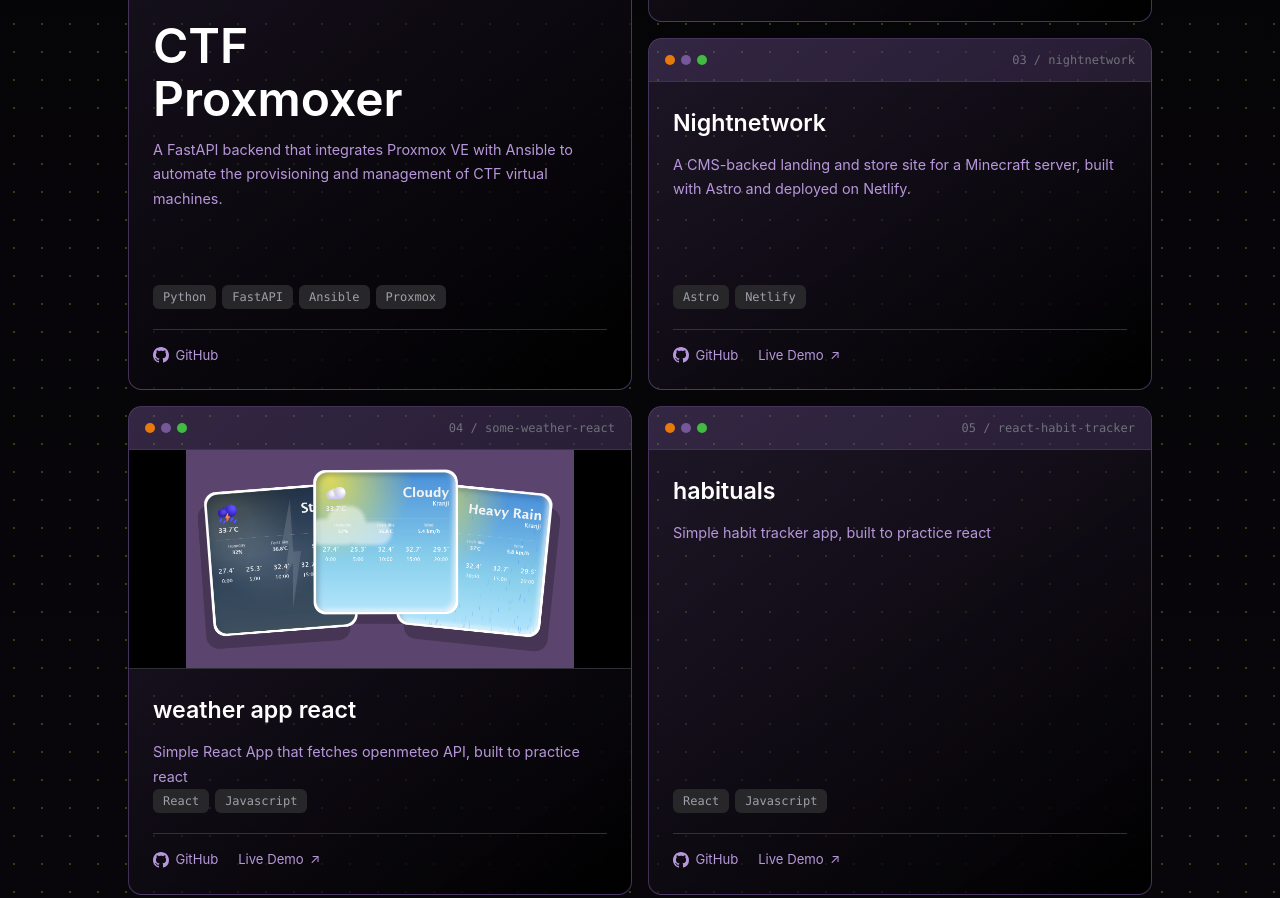
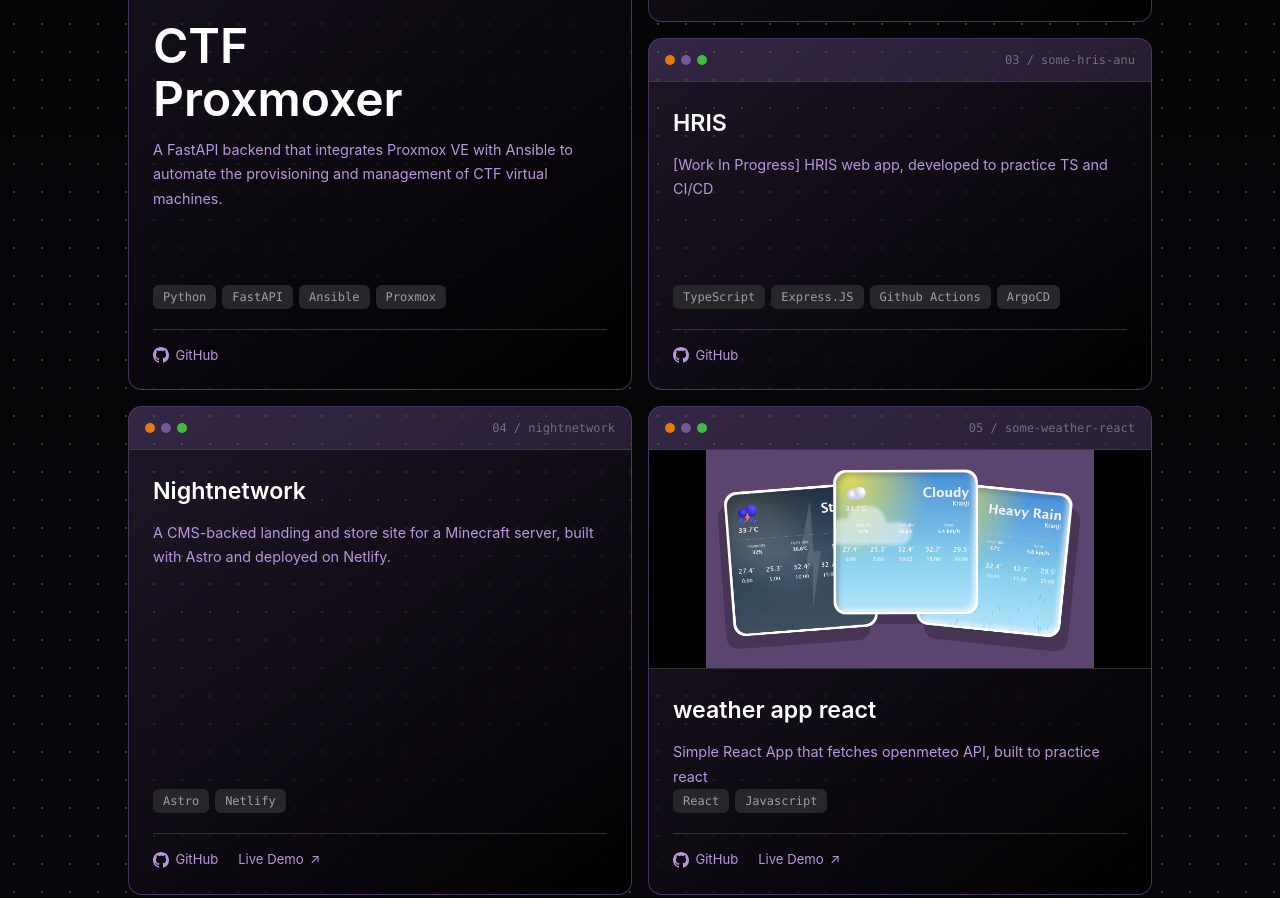
Before and after one commit to penicili/penicili.github.io, an Astro site: page / in a window 1280 px wide. Shown: the part 1950-2848 px from the top of the page. Built offline with nearby package versions, Linux system fonts and the light colour scheme; Astro itself is replaced by a stand-in of ours.

Commit message:
feat: more projects

```diff
--- a/src/components/Projects.astro
+++ b/src/components/Projects.astro
@@ -28,6 +28,14 @@
     tags: ["Kubernetes", "Jenkins", "GitHub Actions", "ArgoCD", "Backstage"],
     github: "https://github.com/penicili/myshortlink",
     demo: null,
+  },
+  {
+    title: "HRIS",
+    slug: "some-hris-anu",
+    description: "[Work In Progress] HRIS web app, developed to practice TS and CI/CD",
+    tags: ["TypeScript", "Express.JS", "Github Actions", "ArgoCD"],
+    github: "https://github.com/penicili/hris-backend",
+    demo: null
   },
   {
     title: "Nightnetwork",
```
